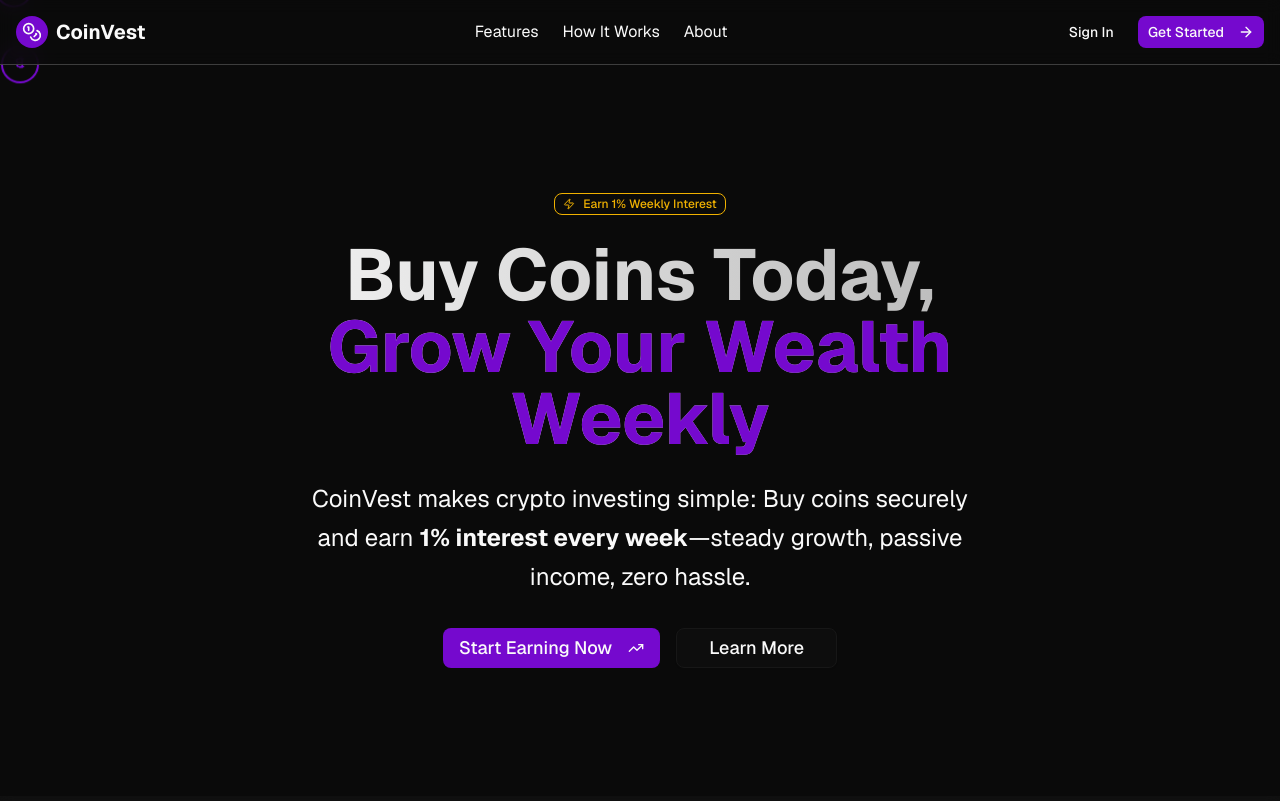
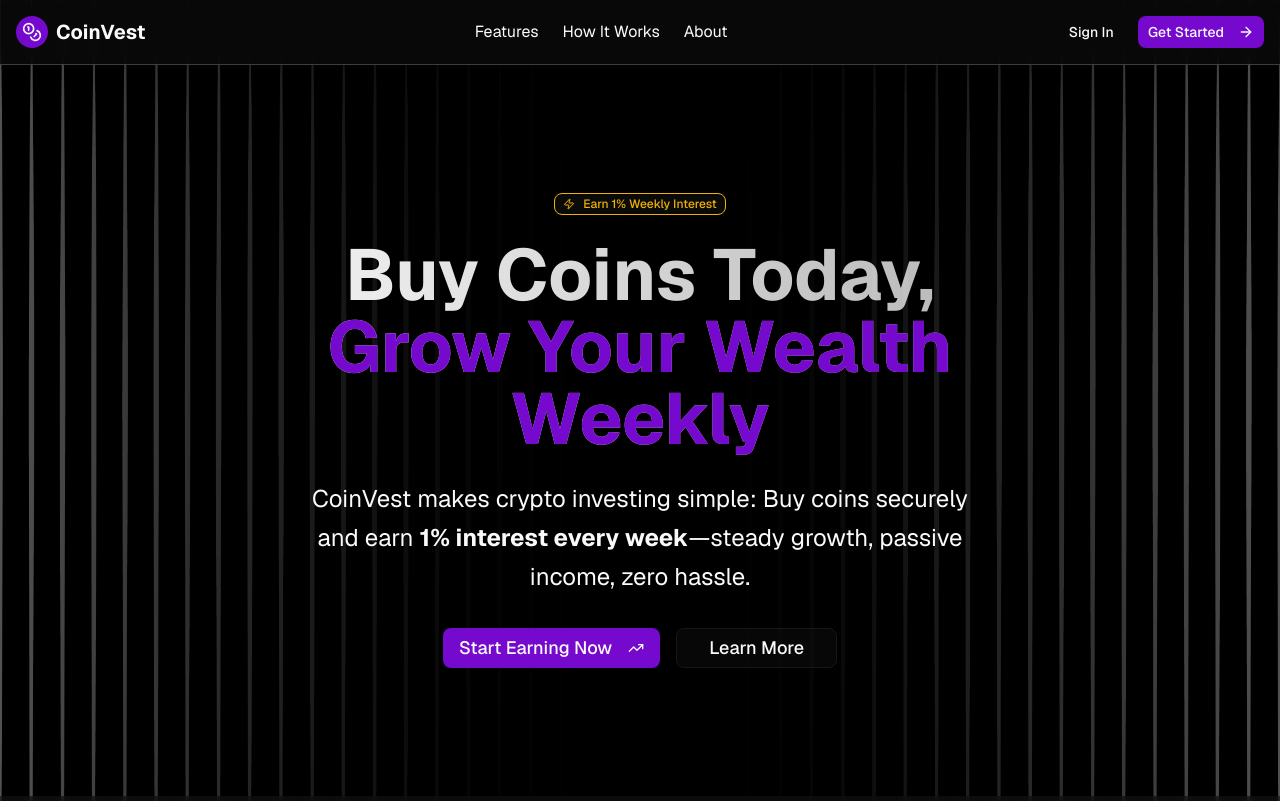
Before and after one commit to thecoinvestor1-afk/coinvestor-client, a Next.js app: page / in a window 1280 px wide. Shown: the top 801 px of the page. Built offline with nearby package versions, Linux system fonts and the light colour scheme.

Commit message:
add bg image for home screen

```diff
--- a/src/app/globals.css
+++ b/src/app/globals.css
@@ -195,3 +195,7 @@
   animation: coinFallSlow 12s linear infinite;
   will-change: transform, opacity;
 }
+
+.bg-custom {
+  background-image: url('/static/images/other/bg.jpg');
+}
--- a/src/app/page.tsx
+++ b/src/app/page.tsx
@@ -45,10 +45,7 @@ const CoinBackground = () => {
 
 export default function Home() {
   return (
-    <div className="min-h-screen bg-background relative">
-      <CoinBackground />
-
-      {/* Header */}
+    <div className="min-h-screen bg-background relative bg-custom bg-fixed bg-cover bg-center bg-no-repeat w-full">      {/* Header */}
       <Navigation />
 
       {/* Hero Section */}
```
Also changed, not shown: public/static/images/other/bg.jpg (added).
